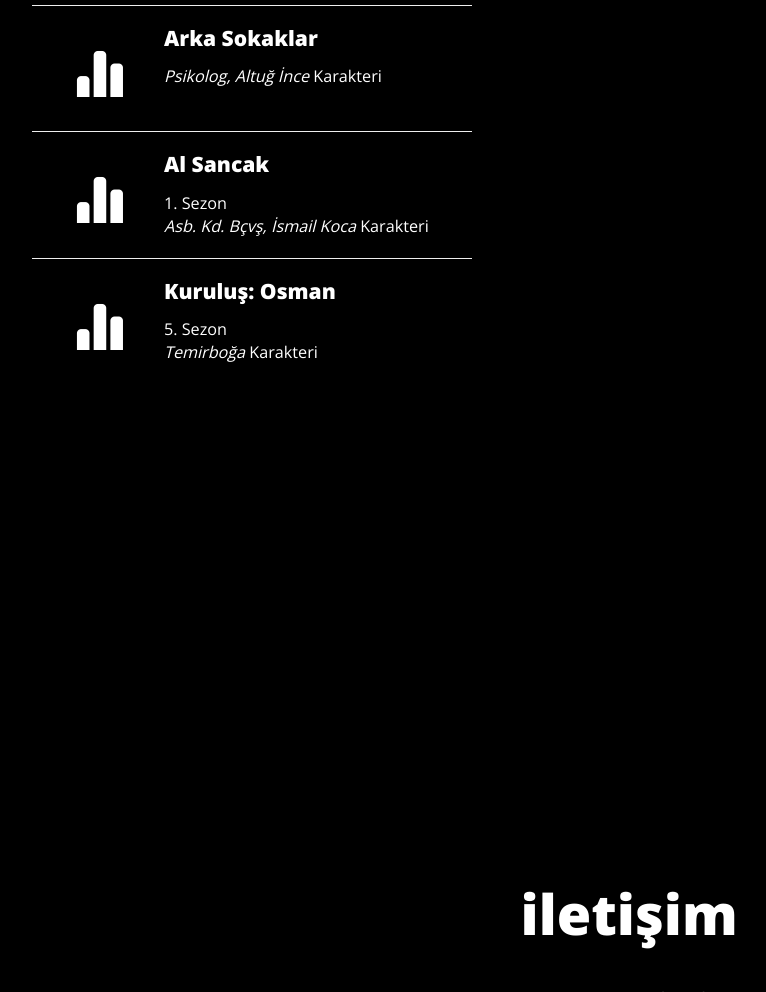
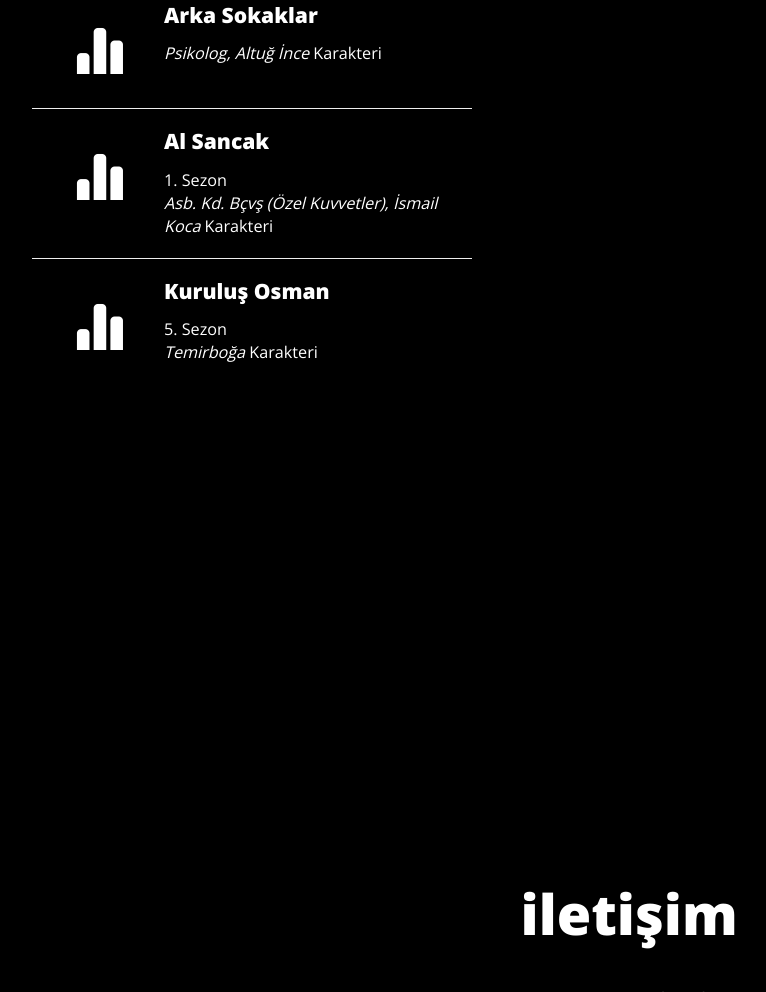
Before and after one commit to vacstudio/tezhantezcan.com, a plain HTML site: page index.html in a window 1280 px wide. Shown: the part 2665-3657 px from the top of the page, without its empty margins (459-1225 px from the left). Drawn offline with nearby package versions, Linux system fonts and the light colour scheme; a script that the page names is missing.

Commit message:
fix: filmography contents

```diff
--- a/index.html
+++ b/index.html
@@ -235,13 +235,13 @@
                   <h5>Al Sancak</h5>
                   <p>
                     1. Sezon<br>
-                    <i>Asb. Kd. Bçvş, İsmail Koca</i> Karakteri
+                    <i>Asb. Kd. Bçvş (Özel Kuvvetler), İsmail Koca</i> Karakteri
                   </p>
 
                   <hr />
 
                   <span class="icon glyphicon glyphicon-stats"></span>
-                  <h5>Kuruluş: Osman</h5>
+                  <h5>Kuruluş Osman</h5>
                   <p>
                     5. Sezon<br>
                     <i>Temirboğa</i> Karakteri
@@ -274,11 +274,11 @@
                   <h5>Al Sancak</h5>
                   <p>
                     1st Seas.<br>
-                    <i>Asb. Kd. Bçvş, İsmail Koca</i> Character
+                    <i>Asb. Kd. Bçvş (Special Forces), İsmail Koca</i> Character
                   </p>
                   <hr />
                   <span class="icon glyphicon glyphicon-stats"></span>
-                  <h5>Establishment: Osman</h5>
+                  <h5>Establishment Osman</h5>
                   <p>
                     1st Seas.<br>
                     <i>Temirboğa</i> Character
```
